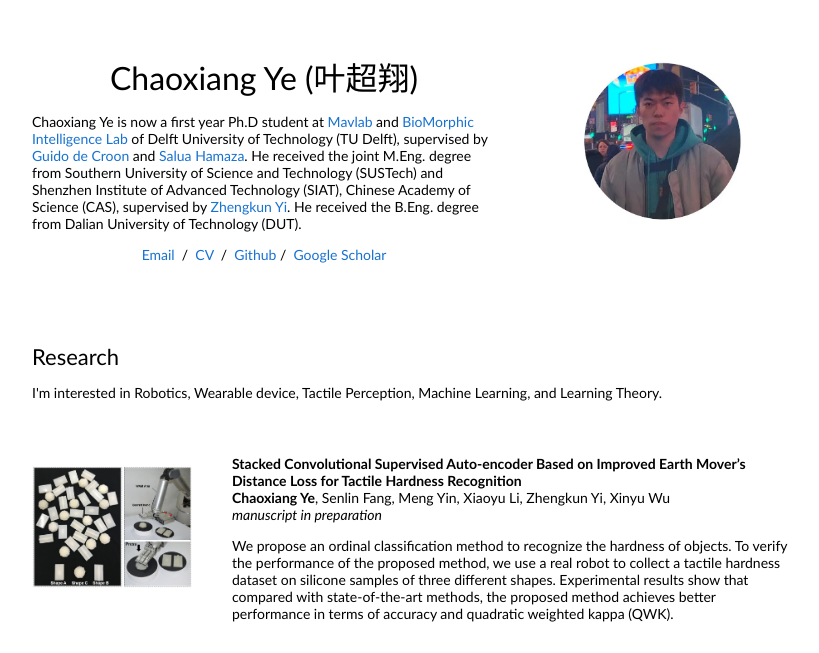
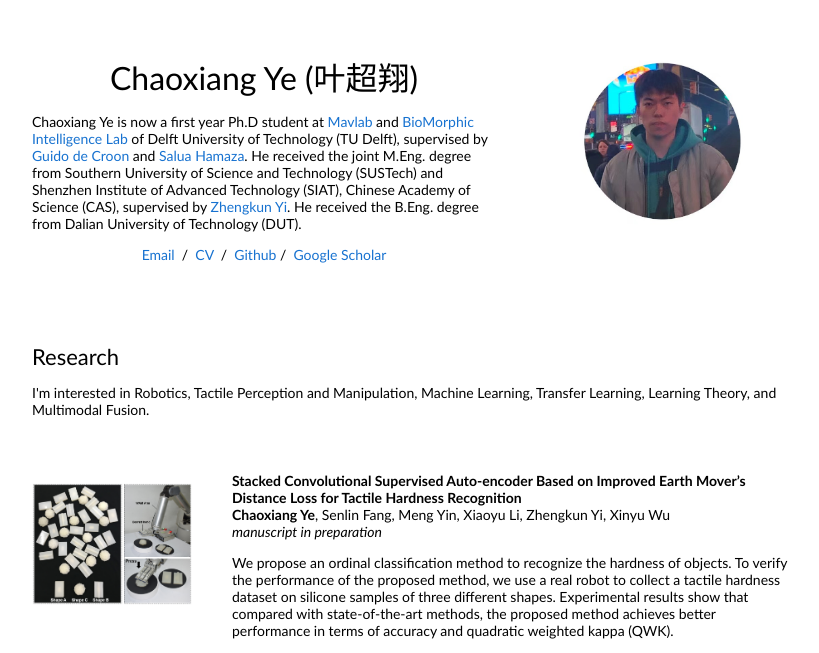
Before and after one commit to TacYee/TacYee.github.io, a plain HTML site: page index.html in a window 1280 px wide. Shown: the top 653 px of the page, without its empty margins (228-1047 px from the left). Drawn offline with Linux system fonts and the light colour scheme.

Commit message:
Update index.html

```diff
--- a/index.html
+++ b/index.html
@@ -69,7 +69,7 @@
             <td style="padding:20px;width:100%;vertical-align:middle">
               <heading>Research</heading>
               <p>
-                I'm interested in Robotics, Wearable device, Tactile Perception, Machine Learning, and Learning Theory.
+                I'm interested in Robotics, Tactile Perception and Manipulation, Machine Learning, Transfer Learning, Learning Theory, and Multimodal Fusion.
               </p>
             </td>
           </tr>
```
